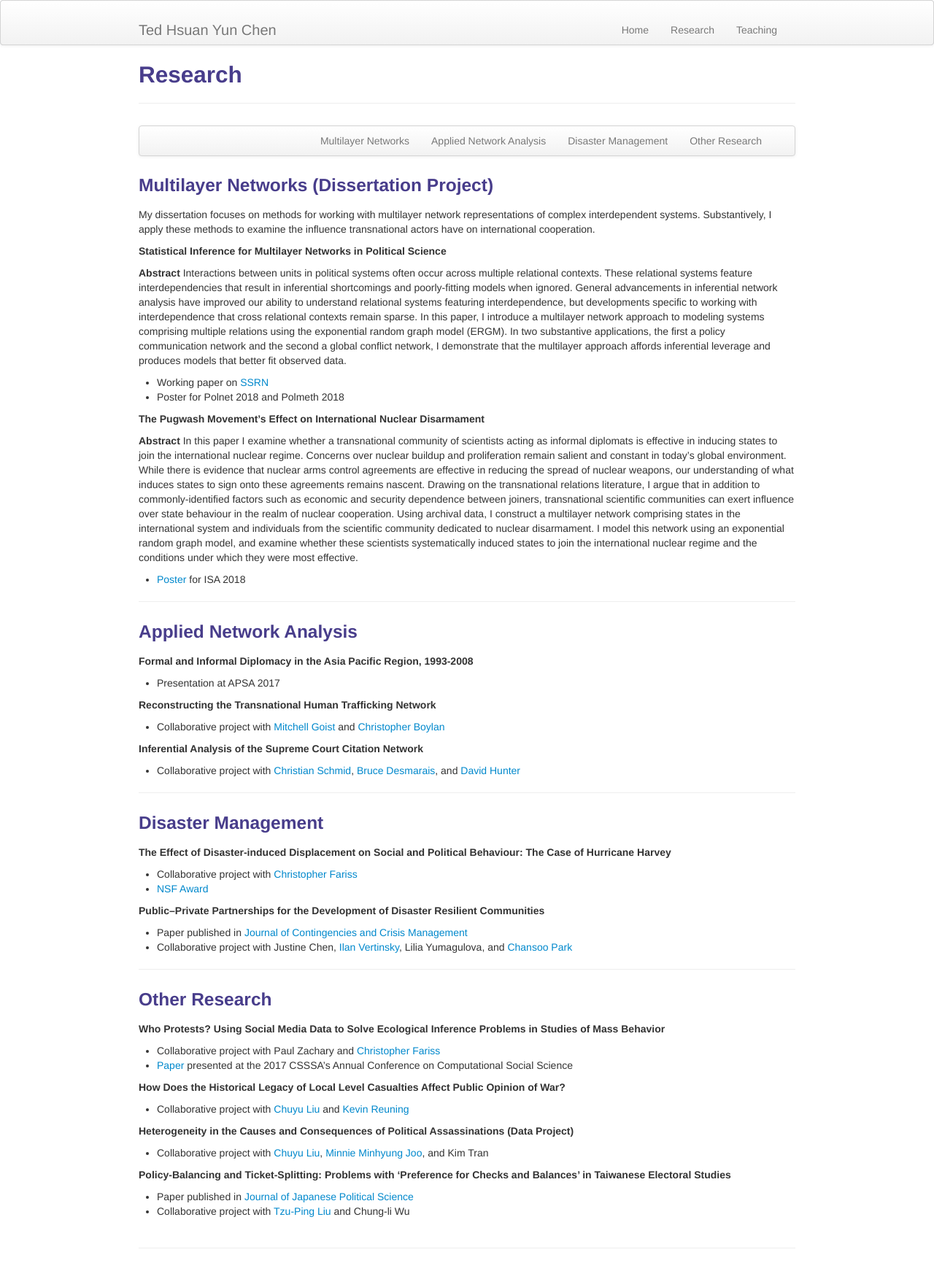
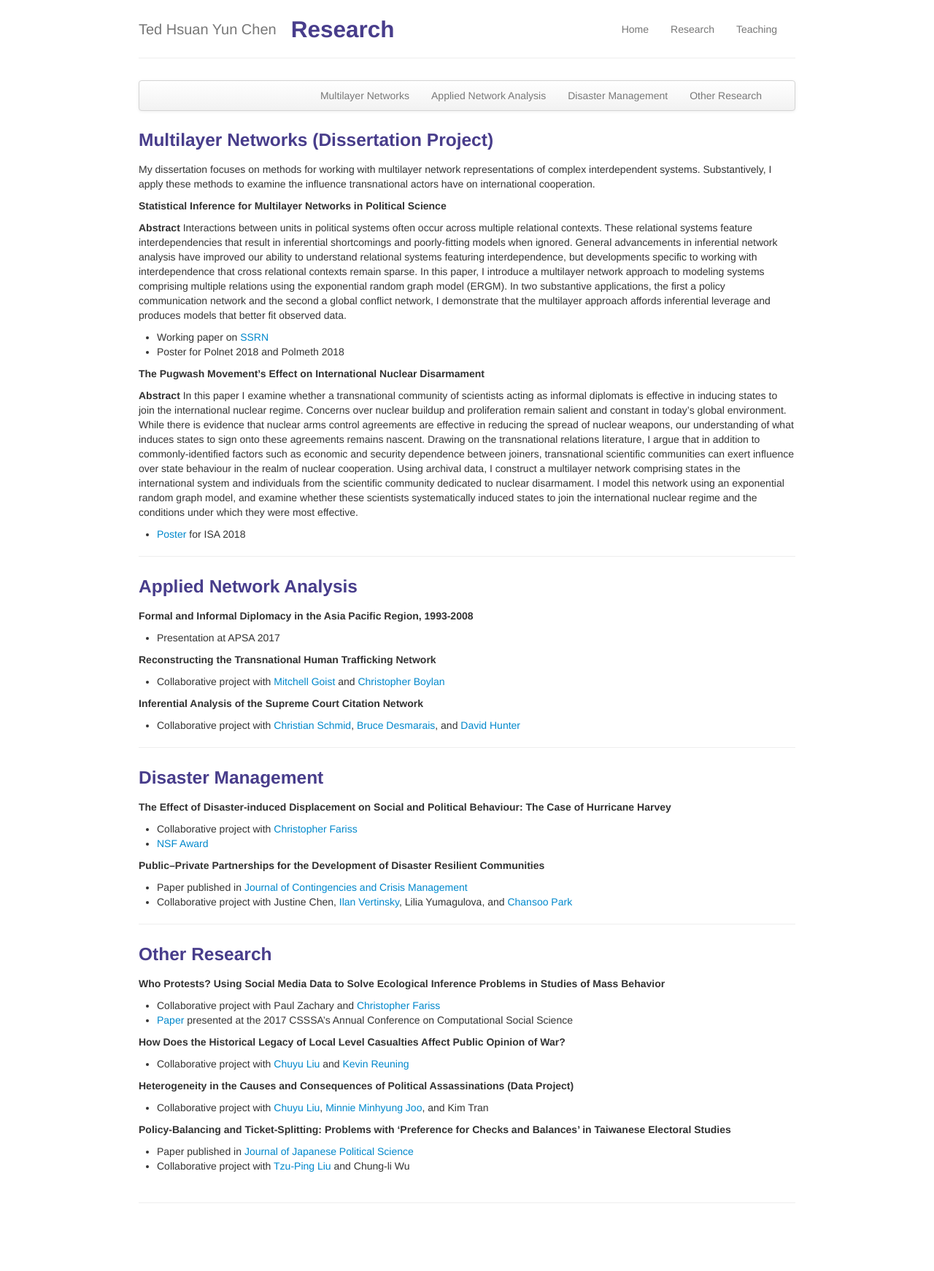
Before and after one commit to tedhchen/tedhchen.github.io, a Jekyll site: the page built from pages/research.md, in a window 1280 px wide. Shown: the whole page at 73% size. Built offline with Jekyll 4.4.1, drawn with Linux system fonts in a browser that asks for light colours; after the commit the page ends 1680 px from its top, so only the background shows below that.

Commit message:
changed navbar appearance

```diff
--- a/_includes/themes/twitter/default.html
+++ b/_includes/themes/twitter/default.html
@@ -31,7 +31,7 @@
   </head>
 
   <body>
-      <div class="navbar navbar-inner navbar-light" style="background-color: #9ba5af;">
+      <div class="navbar navbar-light" style="background-color: #9ba5af;">
 		<div class="container-narrow">
           <a class="brand" href="{{ HOME_PATH }}">{{ site.title }}</a>
           <ul class="nav">
```
